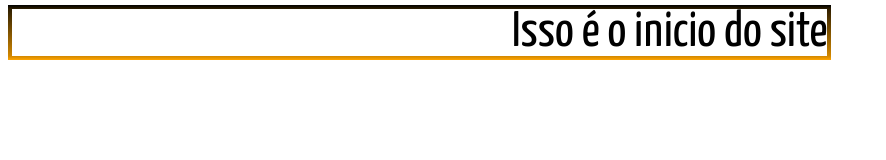
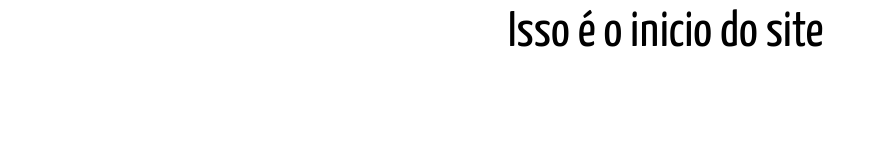
Before and after one commit to height50px/height50px.github.io, a plain HTML site: page index.html in a window 1280 px wide. Shown: the whole page, without its empty margins (0-886 px from the left). Drawn offline with Linux system fonts and the light colour scheme.

Commit message:
Update index.css

```diff
--- a/index.css
+++ b/index.css
@@ -1,10 +1,7 @@
 a{
   font-family: Yanone Kaffeesatz;
   padding-left: 500px;
-  color: black;
   font-size:50px;
-  border: black 4px solid;
-  border-image: linear-gradient(black,orange) 10;
 
 }
 body{
```
